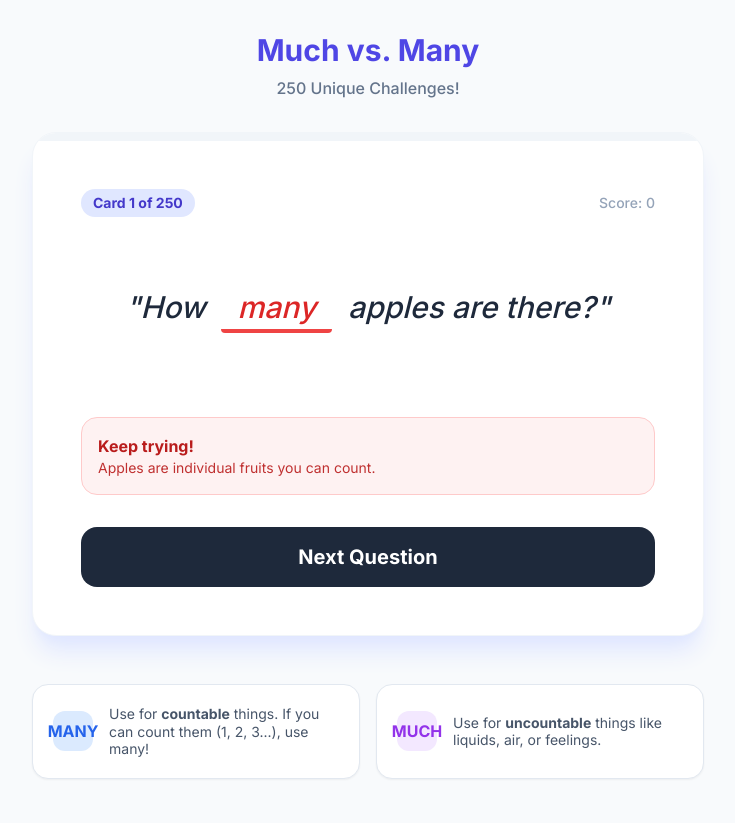
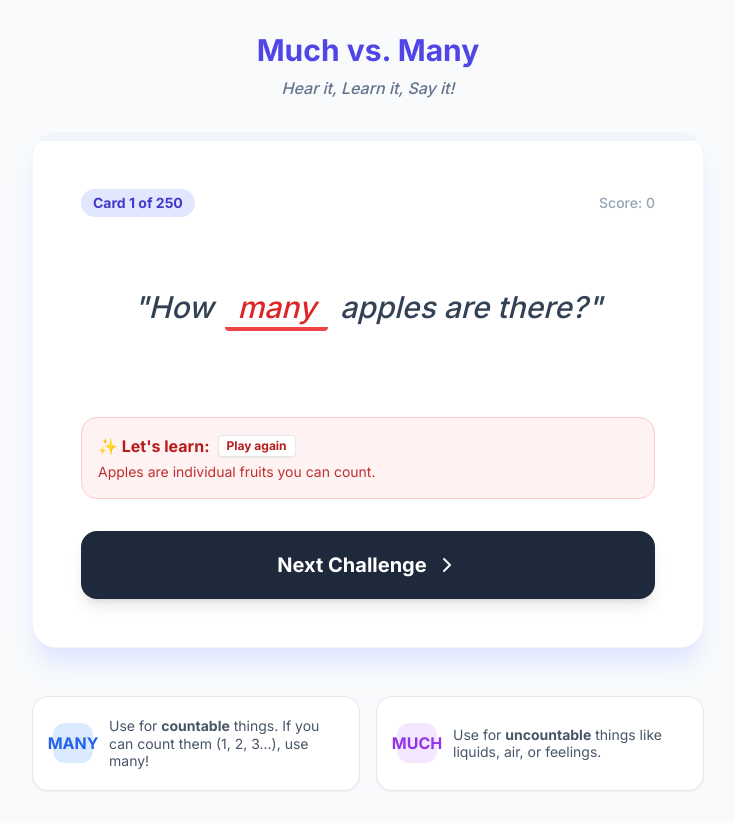
Before and after one commit to joshbtn/experiments, a plain HTML site: page gemini/much_v_many.html in a window 1280 px wide. Both pictures are taken after a click on the button "Much". Shown: the whole page, without its empty margins (272-1007 px from the left). Drawn offline with nearby package versions, Linux system fonts and the light colour scheme.

Commit message:
Refactor Much vs Many application: Enhance UI elements, improve audio feedback, and streamline answer handling logic

```diff
--- a/gemini/much_v_many.html
+++ b/gemini/much_v_many.html
@@ -9,6 +9,13 @@
     <style>
         body { font-family: 'Inter', sans-serif; }
         .transition-all { transition: all 0.3s ease; }
+        .speaker-btn:active { transform: scale(0.95); }
+        .pulse-audio { animation: pulse 1.5s infinite; }
+        @keyframes pulse {
+            0% { opacity: 1; }
+            50% { opacity: 0.5; }
+            100% { opacity: 1; }
+        }
     </style>
 </head>
 <body class="bg-slate-50 text-slate-800">
@@ -18,7 +25,6 @@
     </div>
 
     <script>
-        // Data Library
         const uniqueNouns = [
             { n: "apples", t: "many", h: "Apples are individual fruits you can count." },
             { n: "water", t: "much", h: "Water is a liquid and cannot be counted." },
@@ -80,7 +86,6 @@
             "I saw so ___ {n} today!",
         ];
 
-        // Generate the 250 examples
         const allExamples = [];
         let nounIdx = 0;
         let tempIdx = 0;
@@ -88,29 +93,53 @@
         for (let i = 0; i < 250; i++) {
             const nounObj = uniqueNouns[nounIdx];
             let sentence = templates[tempIdx].replace("{n}", nounObj.n);
-
             if (nounObj.t === "much") {
                 sentence = sentence.replace("are there", "is there")
                                    .replace("There are too", "There is too")
                                    .replace("there are!", "there is!");
             }
-
-            allExamples.push({
-                sentence: sentence,
-                answer: nounObj.t,
-                tip: nounObj.h
-            });
-
+            allExamples.push({ sentence: sentence, answer: nounObj.t, tip: nounObj.h });
             nounIdx = (nounIdx + 1) % uniqueNouns.length;
             if (nounIdx === 0) tempIdx = (tempIdx + 1) % templates.length;
         }
 
-        // App State
         let currentIdx = 0;
         let score = 0;
         let showResult = false;
         let isCorrect = null;
         let isFinished = false;
+
+        function speak(text, callback) {
+            window.speechSynthesis.cancel();
+            const utterance = new SpeechSynthesisUtterance(text);
+            utterance.rate = 0.95;
+            utterance.pitch = 1.1;
+            if (callback) utterance.onend = callback;
+            window.speechSynthesis.speak(utterance);
+        }
+
+        function playFullSentence(word) {
+            const fullText = allExamples[currentIdx].sentence.replace("___", word);
+            speak(fullText);
+        }
+
+        function handleAnswer(choice) {
+            if (showResult) return;
+            isCorrect = choice === allExamples[currentIdx].answer;
+            if (isCorrect) {
+                score++;
+                // Cheer then read
+                speak("Great!", () => {
+                    setTimeout(() => playFullSentence(choice), 300);
+                });
+            } else {
+                speak("Not quite. Listen to the right way.", () => {
+                    setTimeout(() => playFullSentence(allExamples[currentIdx].answer), 300);
+                });
+            }
+            showResult = true;
+            render();
+        }
 
         function render() {
             const app = document.getElementById('app');
@@ -138,7 +167,7 @@
                     <h1 class="text-3xl font-bold text-indigo-600 mb-2 flex items-center justify-center gap-2">
                         Much vs. Many
                     </h1>
-                    <p class="text-slate-500 font-medium">250 Unique Challenges!</p>
+                    <p class="text-slate-500 font-medium italic">Hear it, Learn it, Say it!</p>
                 </header>
 
                 <div class="max-w-2xl w-full bg-white rounded-3xl shadow-xl shadow-indigo-100 overflow-hidden border border-slate-100">
@@ -154,28 +183,52 @@
                             <span class="text-slate-400 text-sm font-medium">Score: ${score}</span>
                         </div>
 
-                        <div class="mb-12 min-h-[120px] flex items-center justify-center">
-                            <h2 class="text-2xl md:text-3xl font-medium leading-relaxed text-center italic">
+                        <div class="mb-12 min-h-[120px] flex flex-col items-center justify-center gap-6">
+                            <h2 class="text-2xl md:text-3xl font-medium leading-relaxed text-center italic text-slate-700">
                                 "${renderSentence(example.sentence)}"
                             </h2>
                         </div>
 
                         ${showResult ? `
                             <div class="mb-8 p-4 rounded-2xl flex items-start gap-3 transition-all ${isCorrect ? 'bg-green-50 text-green-700 border border-green-200' : 'bg-red-50 text-red-700 border border-red-200'}">
-                                <div>
-                                    <p class="font-bold">${isCorrect ? 'Correct!' : 'Keep trying!'}</p>
-                                    <p class="text-sm opacity-90">${example.tip}</p>
+                                <div class="w-full">
+                                    <p class="font-bold flex items-center gap-2">
+                                        ${isCorrect ? '🌟 Great!' : '✨ Let\'s learn:'}
+                                        <button onclick="playFullSentence('${example.answer}')" class="text-xs bg-white border px-2 py-0.5 rounded shadow-sm hover:bg-slate-50">Play again</button>
+                                    </p>
+                                    <p class="text-sm opacity-90 mt-1">${example.tip}</p>
                                 </div>
                             </div>
                         ` : ''}
 
-                        <div class="grid grid-cols-1 md:grid-cols-2 gap-4">
+                        <div class="grid grid-cols-1 gap-6">
                             ${!showResult ? `
-                                <button onclick="handleAnswer('much')" class="py-4 px-6 bg-white border-2 border-indigo-500 text-indigo-600 hover:bg-indigo-50 rounded-2xl font-bold text-xl transition-all active:scale-95">Much</button>
-                                <button onclick="handleAnswer('many')" class="py-4 px-6 bg-indigo-500 text-white hover:bg-indigo-600 rounded-2xl font-bold text-xl transition-all shadow-lg shadow-indigo-200 active:scale-95">Many</button>
+                                <div class="grid grid-cols-1 md:grid-cols-2 gap-6">
+                                    <!-- Much Option -->
+                                    <div class="flex flex-col gap-3 group">
+                                        <button onclick="playFullSentence('much')" class="speaker-btn py-3 px-4 bg-blue-50 text-blue-600 rounded-xl font-bold text-sm flex items-center justify-center gap-2 border-2 border-transparent hover:border-blue-200 transition-all">
+                                            <svg xmlns="http://www.w3.org/2000/svg" width="18" height="18" viewBox="0 0 24 24" fill="none" stroke="currentColor" stroke-width="2" stroke-linecap="round" stroke-linejoin="round"><path d="M11 5L6 9H2v6h4l5 4V5z"></path><path d="M15.54 8.46a5 5 0 0 1 0 7.07"></path></svg>
+                                            Listen to "Much"
+                                        </button>
+                                        <button onclick="handleAnswer('much')" class="py-5 bg-white border-2 border-blue-500 text-blue-600 hover:bg-blue-500 hover:text-white rounded-2xl font-bold text-2xl shadow-sm transition-all active:scale-95">
+                                            Much
+                                        </button>
+                                    </div>
+
+                                    <!-- Many Option -->
+                                    <div class="flex flex-col gap-3 group">
+                                        <button onclick="playFullSentence('many')" class="speaker-btn py-3 px-4 bg-indigo-50 text-indigo-600 rounded-xl font-bold text-sm flex items-center justify-center gap-2 border-2 border-transparent hover:border-indigo-200 transition-all">
+                                            <svg xmlns="http://www.w3.org/2000/svg" width="18" height="18" viewBox="0 0 24 24" fill="none" stroke="currentColor" stroke-width="2" stroke-linecap="round" stroke-linejoin="round"><path d="M11 5L6 9H2v6h4l5 4V5z"></path><path d="M15.54 8.46a5 5 0 0 1 0 7.07"></path></svg>
+                                            Listen to "Many"
+                                        </button>
+                                        <button onclick="handleAnswer('many')" class="py-5 bg-indigo-500 text-white hover:bg-indigo-600 rounded-2xl font-bold text-2xl shadow-md transition-all active:scale-95">
+                                            Many
+                                        </button>
+                                    </div>
+                                </div>
                             ` : `
-                                <button onclick="nextQuestion()" class="md:col-span-2 py-4 px-6 bg-slate-800 text-white hover:bg-slate-900 rounded-2xl font-bold text-xl transition-all flex items-center justify-center gap-2">
-                                    Next Question
+                                <button onclick="nextQuestion()" class="py-5 px-6 bg-slate-800 text-white hover:bg-slate-900 rounded-2xl font-bold text-xl transition-all flex items-center justify-center gap-2 shadow-lg">
+                                    Next Challenge <svg xmlns="http://www.w3.org/2000/svg" width="24" height="24" viewBox="0 0 24 24" fill="none" stroke="currentColor" stroke-width="2" stroke-linecap="round" stroke-linejoin="round"><path d="m9 18 6-6-6-6"/></svg>
                                 </button>
                             `}
                         </div>
@@ -198,20 +251,13 @@
         function renderSentence(text) {
             const parts = text.split('___');
             const blank = showResult ?
-                `<span class="mx-2 px-4 py-1 border-b-4 ${isCorrect ? 'border-green-500 text-green-600' : 'border-red-500 text-red-600'} rounded transition-all inline-block min-w-[80px]">${allExamples[currentIdx].answer}</span>` :
-                `<span class="mx-2 px-4 py-1 border-b-4 border-indigo-200 text-transparent bg-indigo-50 rounded transition-all inline-block min-w-[80px]">...</span>`;
-
+                `<span class="mx-1 px-3 py-0.5 border-b-4 ${isCorrect ? 'border-green-500 text-green-600' : 'border-red-500 text-red-600'} rounded transition-all inline-block min-w-[70px]">${allExamples[currentIdx].answer}</span>` :
+                `<span class="mx-1 px-3 py-0.5 border-b-4 border-indigo-200 text-transparent bg-indigo-50 rounded transition-all inline-block min-w-[70px]">...</span>`;
             return parts[0] + blank + parts[1];
         }
 
-        window.handleAnswer = (choice) => {
-            if (showResult) return;
-            isCorrect = choice === allExamples[currentIdx].answer;
-            if (isCorrect) score++;
-            showResult = true;
-            render();
-        };
-
+        window.handleAnswer = handleAnswer;
+        window.playFullSentence = playFullSentence;
         window.nextQuestion = () => {
             if (currentIdx + 1 < allExamples.length) {
                 currentIdx++;
@@ -222,7 +268,6 @@
             }
             render();
         };
-
         window.resetGame = () => {
             currentIdx = 0;
             score = 0;
@@ -232,7 +277,6 @@
             render();
         };
 
-        // Initial render
         render();
     </script>
 </body>
```
